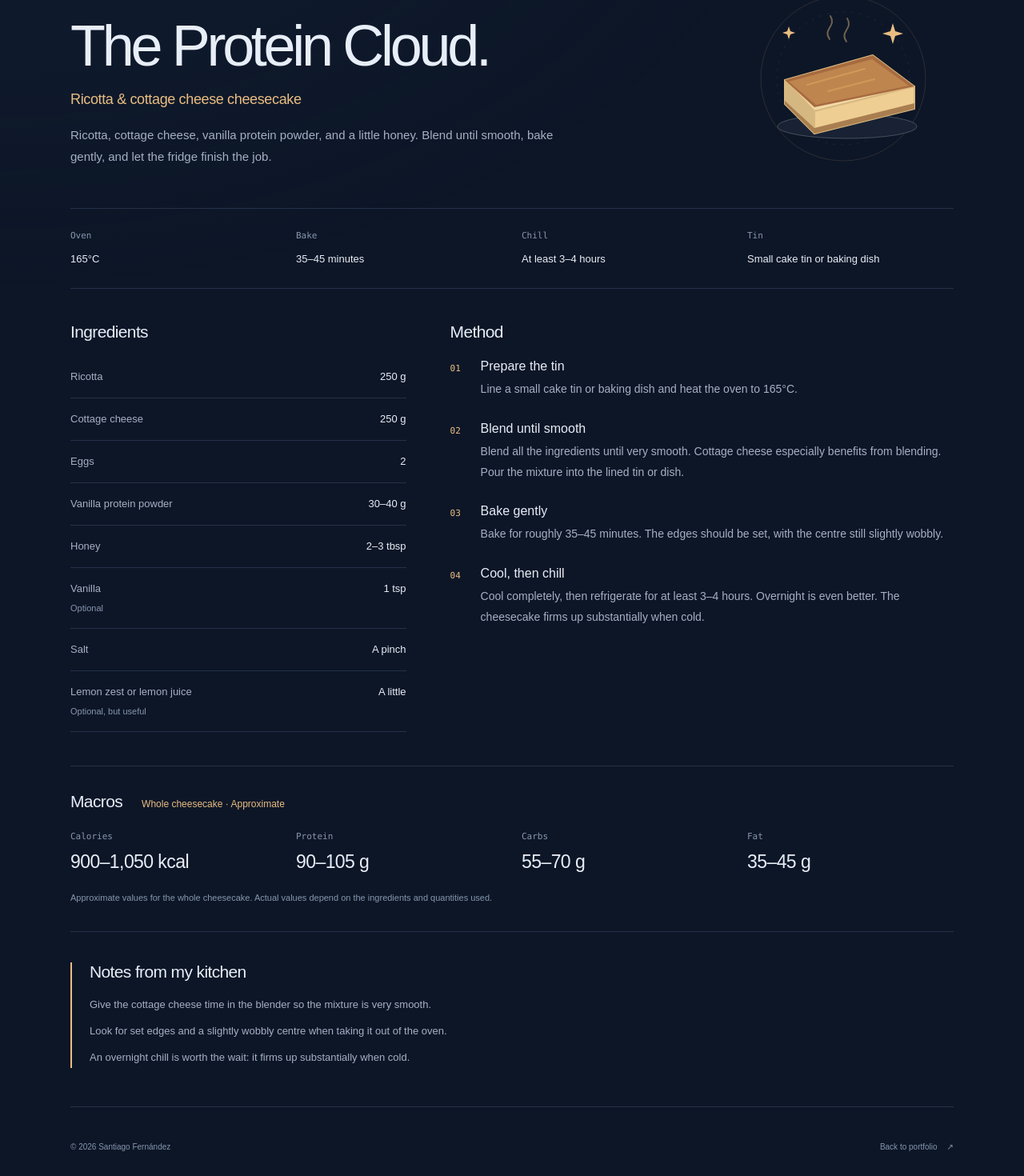
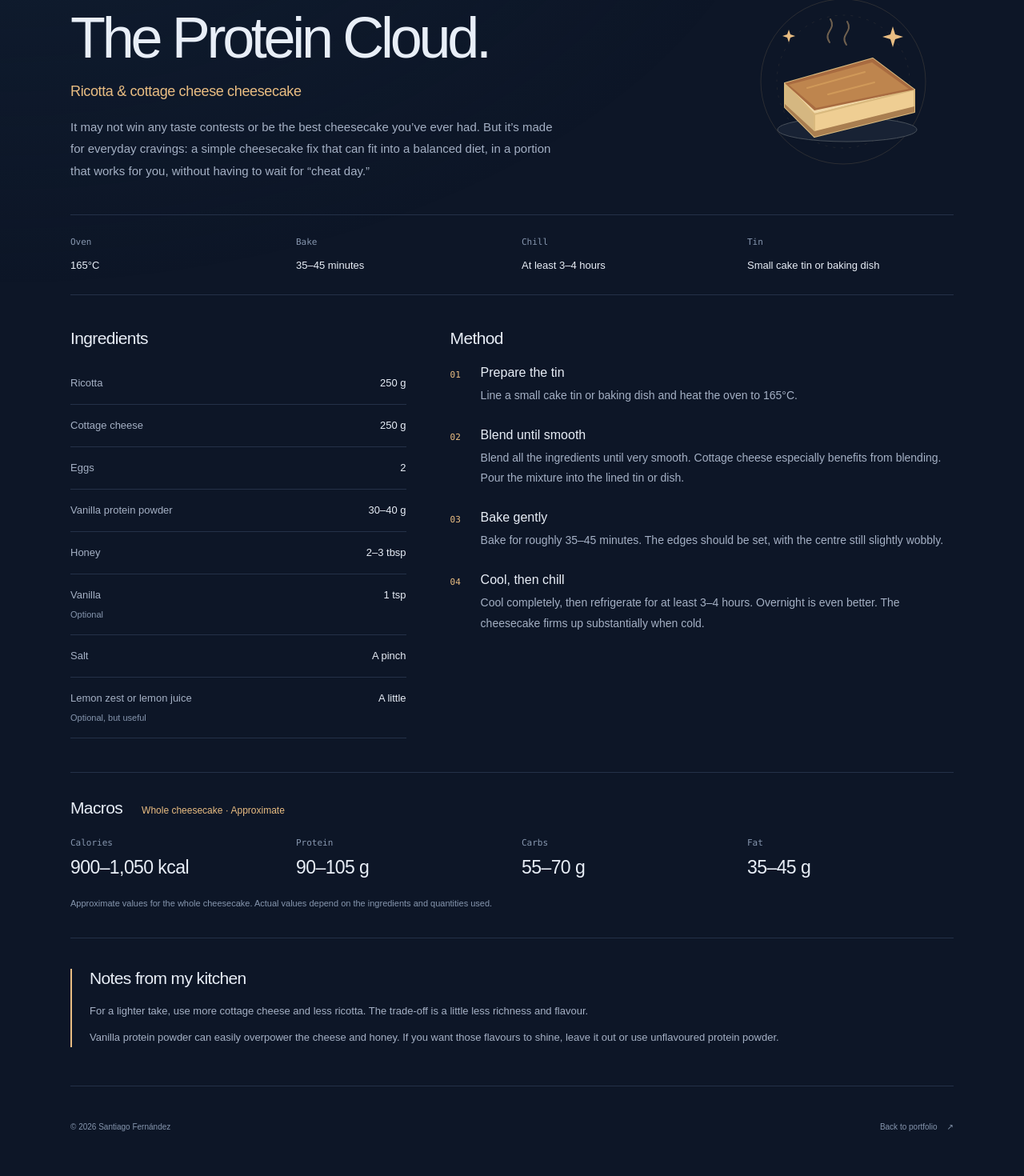
Before and after one commit to safernan121/personal-website, a React (Vite) app: page /cheesecake/recipes/the-protein-cloud in a window 1280 px wide. Shown: the part 266-1736 px from the top of the page at 80% size. Built offline with nearby package versions, Linux system fonts and the light colour scheme; a web font is replaced by a local one.

Commit message:
Refine Protein Cloud description and kitchen notes

```diff
--- a/src/content/recipes.ts
+++ b/src/content/recipes.ts
@@ -22,7 +22,7 @@ export const recipes: Recipe[] = [
     name: 'The Protein Cloud',
     subtitle: 'Ricotta & cottage cheese cheesecake',
     description:
-      'Ricotta, cottage cheese, vanilla protein powder, and a little honey. Blend until smooth, bake gently, and let the fridge finish the job.',
+      'It may not win any taste contests or be the best cheesecake you’ve ever had. But it’s made for everyday cravings: a simple cheesecake fix that can fit into a balanced diet, in a portion that works for you, without having to wait for “cheat day.”',
     category: 'Baked / Protein',
     ingredients: [
       { name: 'Ricotta', quantity: '250 g' },
@@ -67,9 +67,8 @@ export const recipes: Recipe[] = [
       },
     ],
     notes: [
-      'Give the cottage cheese time in the blender so the mixture is very smooth.',
-      'Look for set edges and a slightly wobbly centre when taking it out of the oven.',
-      'An overnight chill is worth the wait: it firms up substantially when cold.',
+      'For a lighter take, use more cottage cheese and less ricotta. The trade-off is a little less richness and flavour.',
+      'Vanilla protein powder can easily overpower the cheese and honey. If you want those flavours to shine, leave it out or use unflavoured protein powder.',
     ],
     nutrition: {
       scope: 'Whole cheesecake',
```
